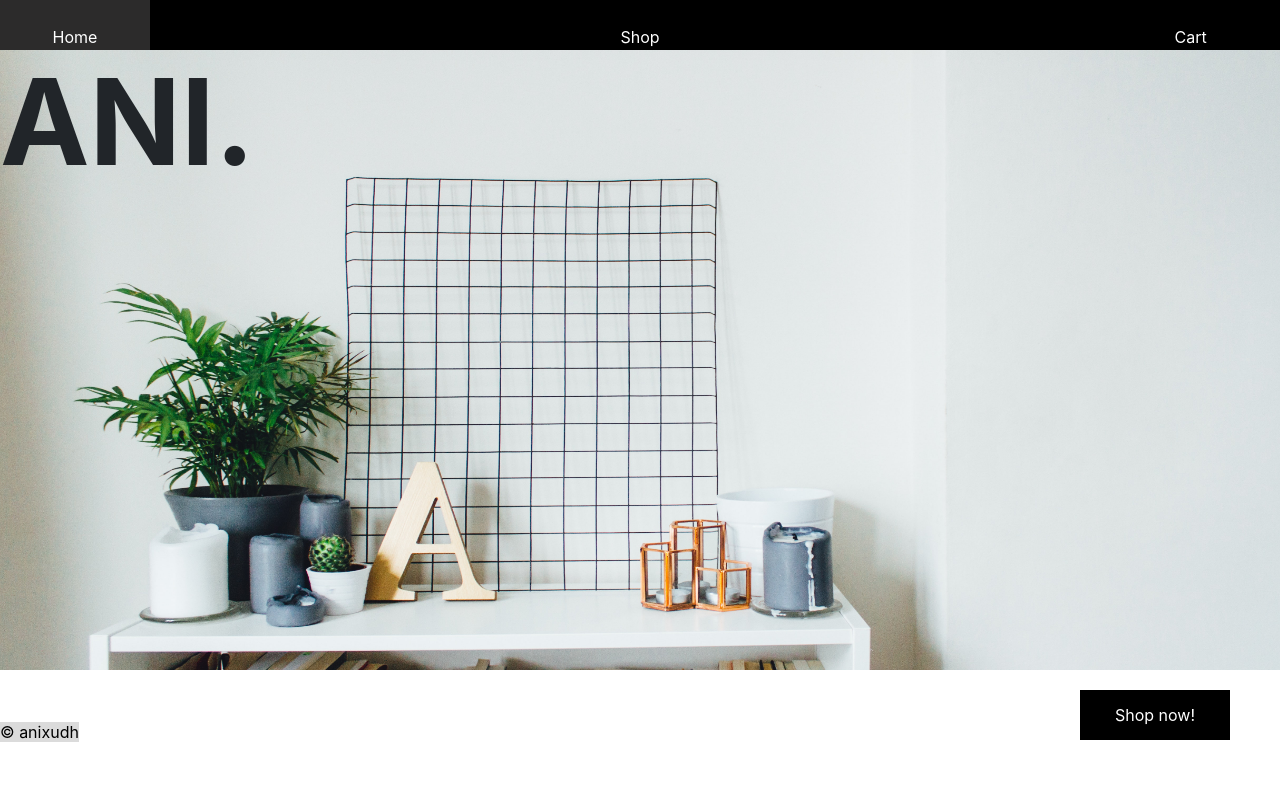
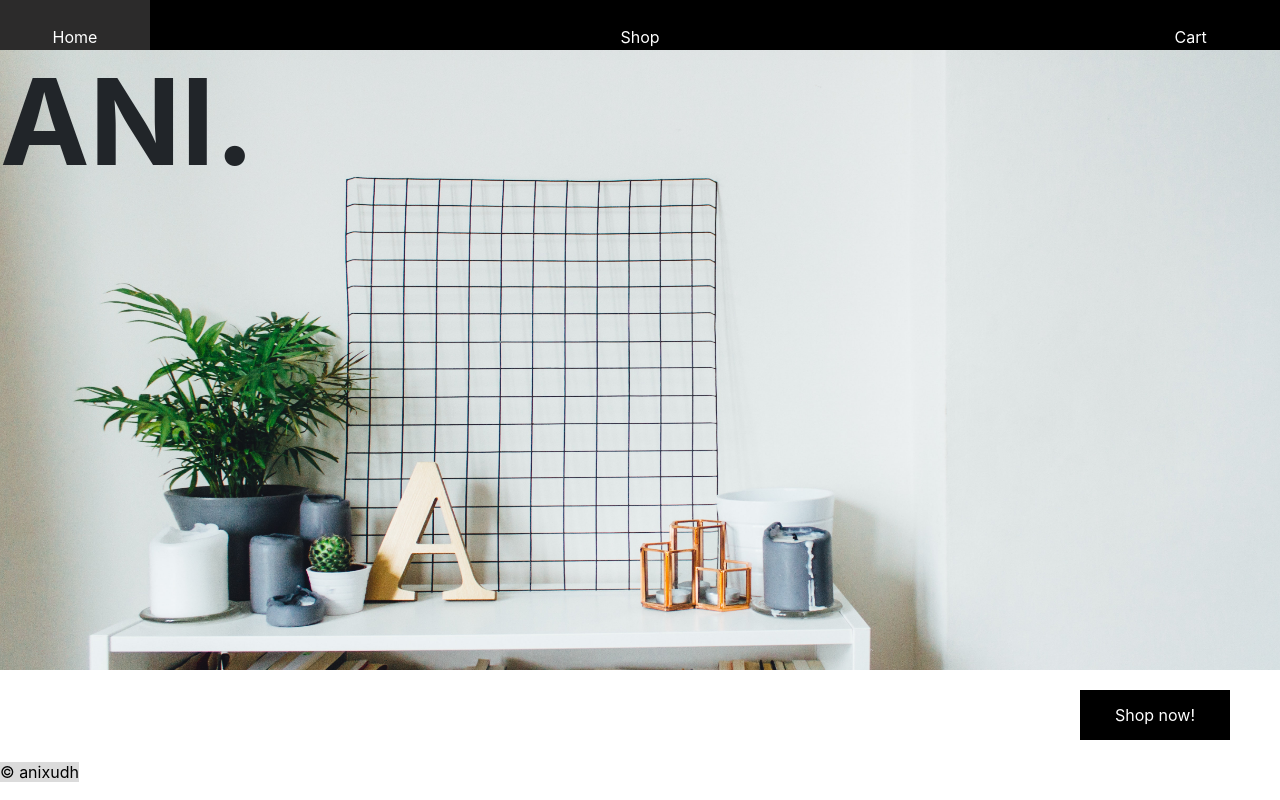
Before and after one commit to anixudh/shopping-cart, a React (Create React App) app: page / in a window 1280 px wide. Built offline with nearby package versions, Linux system fonts and the light colour scheme.

Commit message:
footer bug

```diff
--- a/src/index.css
+++ b/src/index.css
@@ -54,7 +54,7 @@ a.footer {
   text-align: center;
   width: 100%;
   position: relative;
-  top: -20px;
+  top: 20px;
   background-color: rgb(219, 219, 219);
   z-index: 2;
 }
@@ -64,8 +64,4 @@ a.footer {
     background-size: 1366px 900px;
     height: 100%;
   }
-
-  /*a.footer {
-    bottom: -50px;
-  }*/
 }
```
